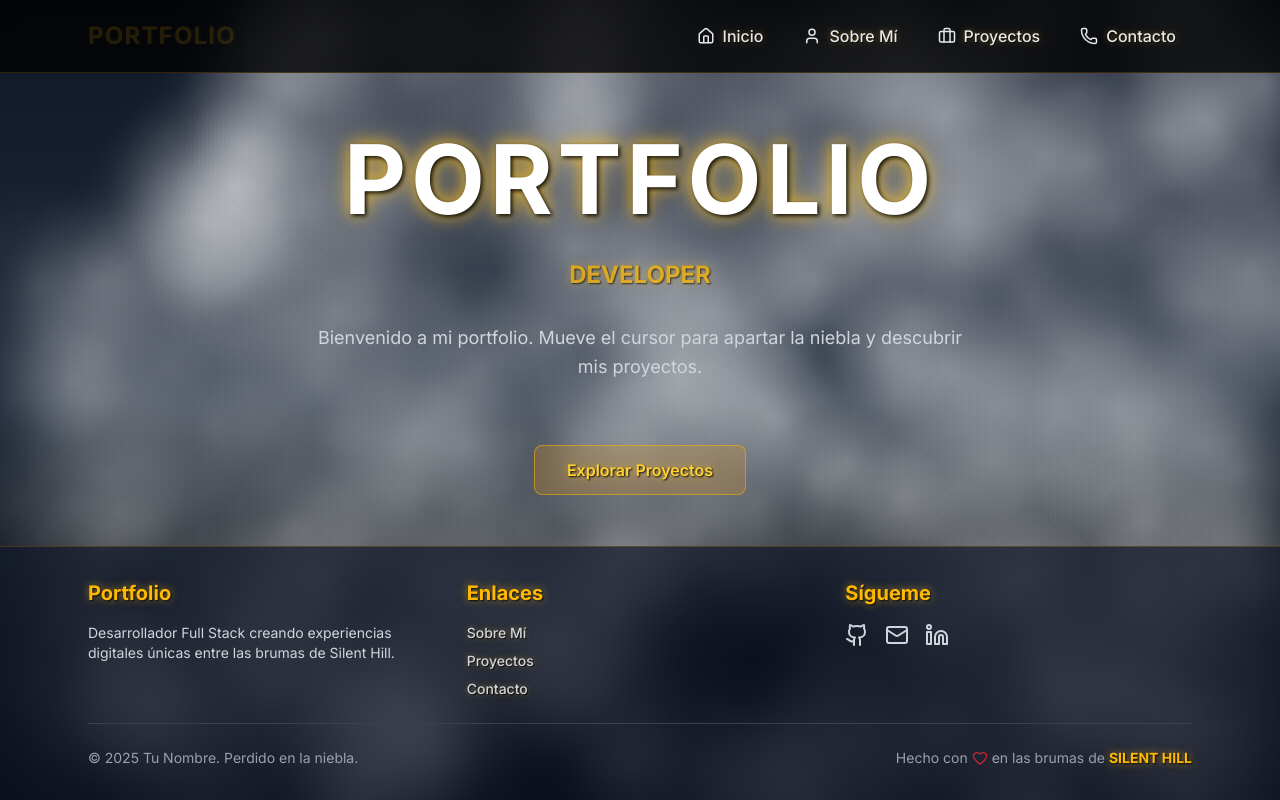
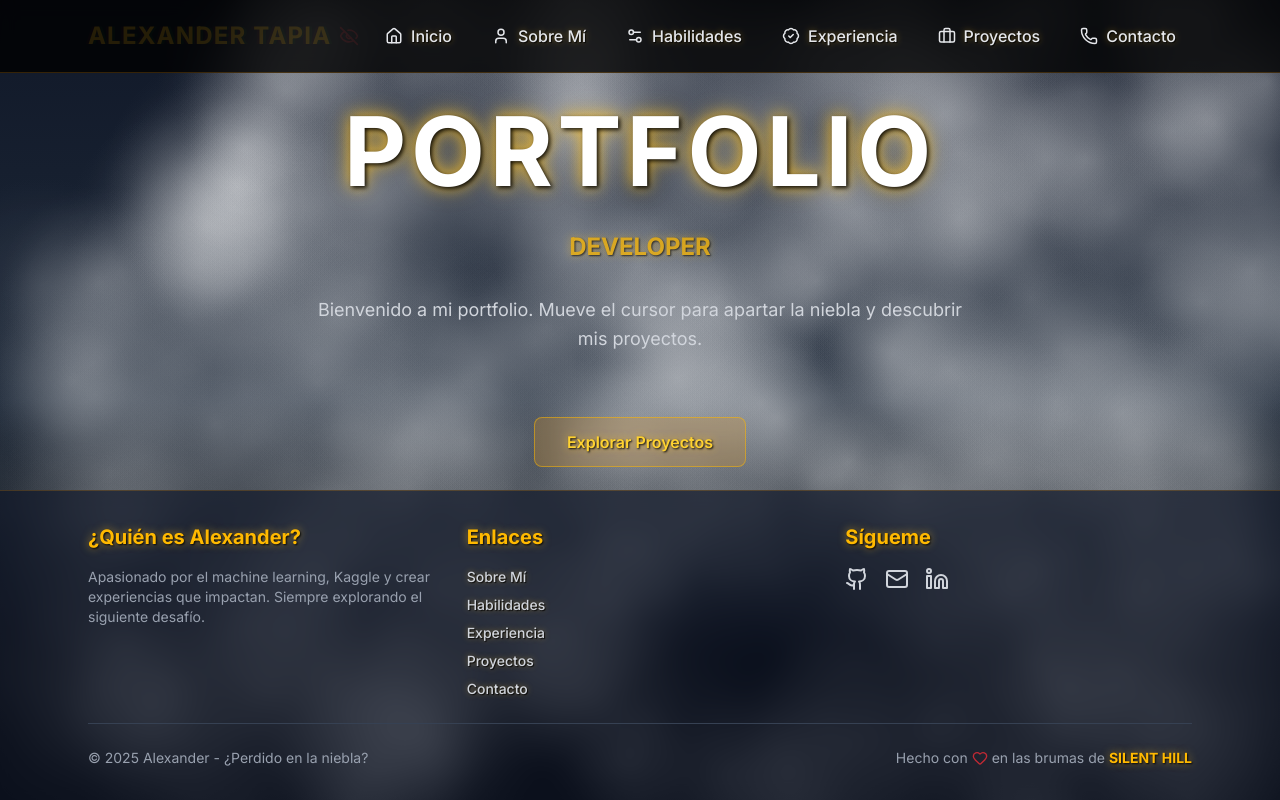
Before and after one commit to Katapentakill/Portfolio_V2, a Next.js app: page / in a window 1280 px wide. Built offline with nearby package versions, Linux system fonts and the light colour scheme.

Commit message:
Navbar links add

```diff
--- a/src/components/layout/Footer.tsx
+++ b/src/components/layout/Footer.tsx
@@ -9,28 +9,24 @@ const Footer = () => {
         {/* Contenido principal del footer */}
         <div className="grid md:grid-cols-3 gap-8 mb-6">
 
-          {/* Sección 1: Información */}
+          {/* Sección 1: ¿Quién es Alexander? */}
           <div className="space-y-4">
-            <h3 className="text-xl font-bold text-amber-400 enhanced-visibility">Portfolio</h3>
-            <p className="text-gray-300 text-sm">
-              Desarrollador Full Stack creando experiencias digitales únicas
-              entre las brumas de Silent Hill.
+            <h3 className="text-xl font-bold text-amber-400 enhanced-visibility">¿Quién es Alexander?</h3>
+            <p className="text-sm text-gray-400">
+              Apasionado por el machine learning, Kaggle y crear experiencias que impactan.
+              Siempre explorando el siguiente desafío.
             </p>
           </div>
 
-          {/* Sección 2: Enlaces rápidos */}
+          {/* Sección 2: Enlaces rápidos actualizados */}
           <div className="space-y-4">
             <h3 className="text-xl font-bold text-amber-400 enhanced-visibility">Enlaces</h3>
             <div className="space-y-2">
-              <a href="#about" className="block text-gray-300 hover:text-amber-300 transition-colors text-sm nav-enhanced hover-drop-shadow-glow">
-                Sobre Mí
-              </a>
-              <a href="#projects" className="block text-gray-300 hover:text-amber-300 transition-colors text-sm nav-enhanced hover-drop-shadow-glow">
-                Proyectos
-              </a>
-              <a href="#contact" className="block text-gray-300 hover:text-amber-300 transition-colors text-sm nav-enhanced hover-drop-shadow-glow">
-                Contacto
-              </a>
+              <a href="#about" className="block text-gray-300 hover:text-amber-300 transition-colors text-sm nav-enhanced hover-drop-shadow-glow">Sobre Mí</a>
+              <a href="#skills" className="block text-gray-300 hover:text-amber-300 transition-colors text-sm nav-enhanced hover-drop-shadow-glow">Habilidades</a>
+              <a href="#experience" className="block text-gray-300 hover:text-amber-300 transition-colors text-sm nav-enhanced hover-drop-shadow-glow">Experiencia</a>
+              <a href="#projects" className="block text-gray-300 hover:text-amber-300 transition-colors text-sm nav-enhanced hover-drop-shadow-glow">Proyectos</a>
+              <a href="#contact" className="block text-gray-300 hover:text-amber-300 transition-colors text-sm nav-enhanced hover-drop-shadow-glow">Contacto</a>
             </div>
           </div>
 
@@ -39,7 +35,7 @@ const Footer = () => {
             <h3 className="text-xl font-bold text-amber-400 enhanced-visibility">Sígueme</h3>
             <div className="flex space-x-4">
               <a
-                href="https://github.com"
+                href="https://github.com/Katapentakill"
                 target="_blank"
                 rel="noopener noreferrer"
                 className="text-gray-300 hover:text-amber-300 transition-colors nav-enhanced hover-drop-shadow-glow"
@@ -47,13 +43,13 @@ const Footer = () => {
                 <Github size={24} />
               </a>
               <a
-                href="mailto:tu-email@ejemplo.com"
+                href="mailto:katapentakill.dev@gmail.com"
                 className="text-gray-300 hover:text-amber-300 transition-colors nav-enhanced hover-drop-shadow-glow"
               >
                 <Mail size={24} />
               </a>
               <a
-                href="https://linkedin.com"
+                href="https://linkedin.com/in/katapentakill"
                 target="_blank"
                 rel="noopener noreferrer"
                 className="text-gray-300 hover:text-amber-300 transition-colors nav-enhanced hover-drop-shadow-glow"
@@ -64,16 +60,12 @@ const Footer = () => {
           </div>
         </div>
 
-        {/* Línea divisoria */}
+        {/* Línea divisoria y mensaje final */}
         <div className="border-t border-gray-700 pt-6">
           <div className="flex flex-col md:flex-row justify-between items-center space-y-4 md:space-y-0">
-
-            {/* Copyright */}
             <div className="text-gray-400 text-sm">
-              © {currentYear} Tu Nombre. Perdido en la niebla.
+              © {currentYear} Alexander - ¿Perdido en la niebla?
             </div>
-
-            {/* Mensaje especial con temática Silent Hill */}
             <div className="flex items-center space-x-1 text-gray-400 text-sm">
               <span>Hecho con</span>
               <Heart size={16} className="text-red-500 animate-pulse" />
--- a/src/components/layout/Header.tsx
+++ b/src/components/layout/Header.tsx
@@ -1,7 +1,7 @@
 'use client'
 
 import { useState } from 'react'
-import { Home, User, Briefcase, Phone, Menu, X } from 'lucide-react'
+import { Home, User, Briefcase, Phone, Menu, X, Heart, EyeOff, Settings2, BadgeCheck } from 'lucide-react'
 
 const Header = () => {
   const [isMenuOpen, setIsMenuOpen] = useState(false)
@@ -9,8 +9,10 @@ const Header = () => {
   const navItems = [
     { id: 'inicio', icon: Home, label: 'Inicio' },
     { id: 'about', icon: User, label: 'Sobre Mí' },
+    { id: 'skills', icon: Settings2, label: 'Habilidades' },    // Cambiado
+    { id: 'experience', icon: BadgeCheck, label: 'Experiencia' }, // Cambiado
     { id: 'projects', icon: Briefcase, label: 'Proyectos' },
-    { id: 'contact', icon: Phone, label: 'Contacto' }
+    { id: 'contact', icon: Phone, label: 'Contacto' },
   ]
 
   const toggleMenu = () => {
@@ -22,8 +24,9 @@ const Header = () => {
       <div className="max-w-6xl mx-auto px-6 py-4">
         <div className="flex justify-between items-center">
           {/* Logo con efecto de parpadeo terrorífico */}
-          <div className="text-2xl font-bold text-amber-400 tracking-wider flicker-terrifying-fast navbar-glitch-text">
-            PORTFOLIO
+          <div className="flex items-center space-x-2 text-2xl font-bold text-amber-400 tracking-wider flicker-terrifying-fast navbar-glitch-text">
+            <span>ALEXANDER TAPIA</span>
+            <EyeOff size={20} className="text-red-500 animate-pulse" />
           </div>
 
           {/* Navegación Desktop */}
```
